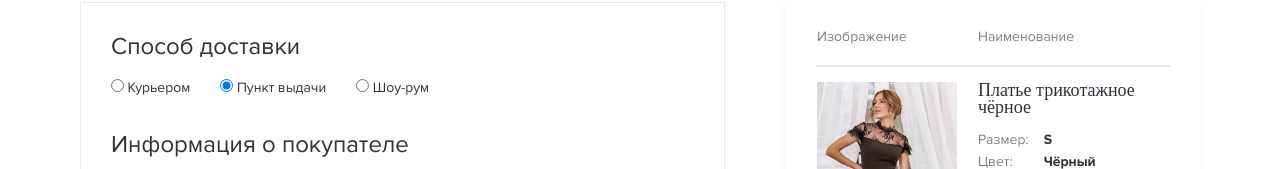
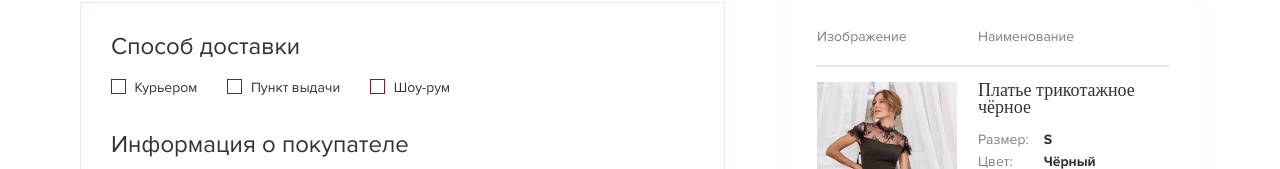
Before and after one commit to IvanKalita/ANNA-PAVLA, a plain HTML site: page order-registration.html in a window 1280 px wide. Shown: the part 287-456 px from the top of the page. Drawn offline with Linux system fonts and the light colour scheme.

Commit message:
order registration radio in html

```diff
--- a/order-registration.html
+++ b/order-registration.html
@@ -95,24 +95,26 @@
                         <h3 class="order-registration__caption">Способ доставки</h3>
                         <div class="order-registration__delivery">
 
-                            <label class="order-registration__delivery-list">
-                                <input type="radio" value="courier" name="question"
-                                    class="order-registration__delivery-list-button">
-                                Курьером
-                            </label>
+                            <div class="order-registration__delivery-list">
+                             <label class="order-registration__delivery-input__radio">
+                                 <input type="radio" name="input"  value="#" class="order-registration__delivery-list-real-radio">
+                                 <span class="order-registration__delivery-list-custom-radio"> </span> Курьером
+                                 </label>
+                             </div>
 
-                            <label class="order-registration__delivery-list">
-                                <input type="radio" value="point" name="question"
-                                    class="order-registration__delivery-list-button" checked>
-                                Пункт выдачи
-                            </label>
+                            <div class="order-registration__delivery-list">
+                             <label class="input__radio">
+                                 <input type="radio" name="input"  value="#" class="order-registration__delivery-list-real-radio">
+                                 <span class="order-registration__delivery-list-custom-radio"> </span> Пункт выдачи
+                                 </label>
+                             </div>
 
-                            <label class="order-registration__delivery-list">
-                                <input type="radio" value="showroom" name="question"
-                                    class="order-registration__delivery-list-button">
-                                Шоу-рум
-                            </label>
-
+                             <div class="order-registration__delivery-list">
+                                 <label class="input__radio">
+                                     <input type="radio" name="input"  value="#" class="order-registration__delivery-list-real-radio">
+                                     <span class="order-registration__delivery-list-custom-radio"> </span> Шоу-рум
+                                     </label>
+                                 </div>
                         </div>
 
                         <div class="order-registration__info-delivery-user">
```
